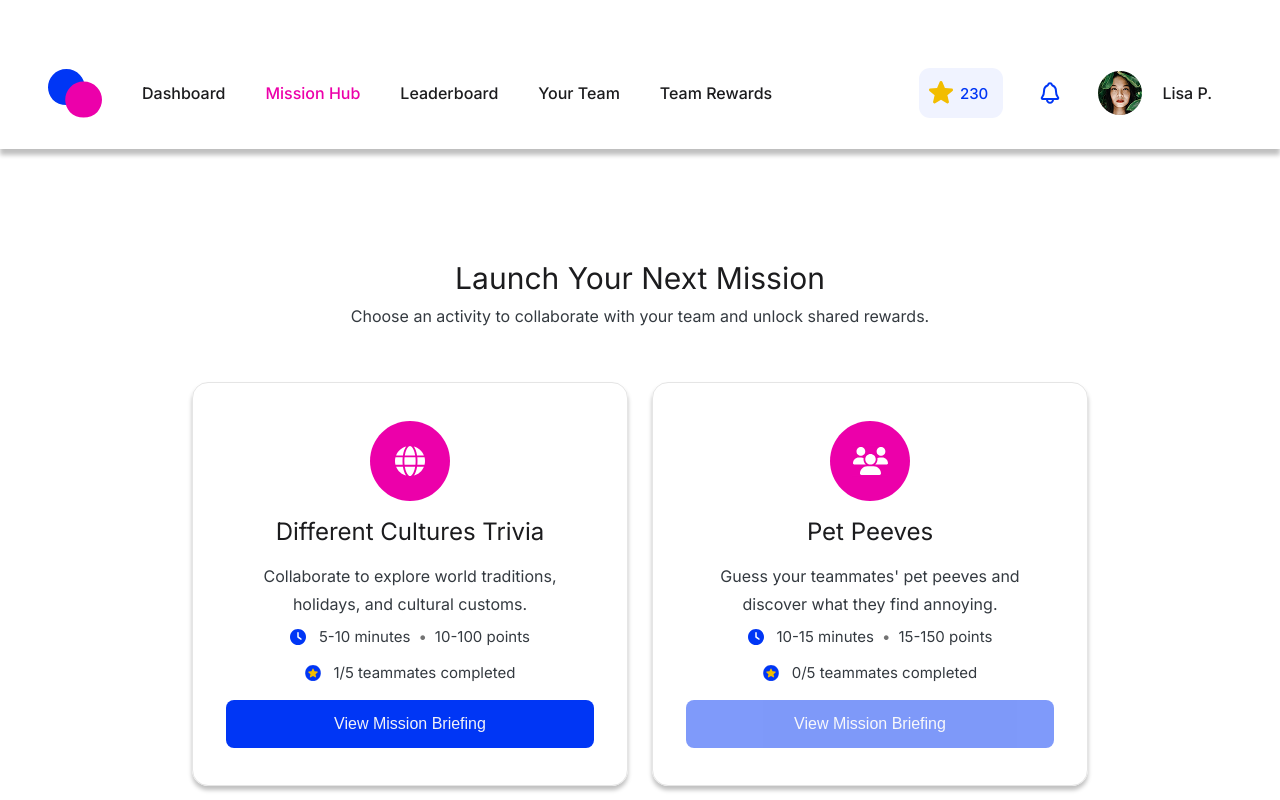
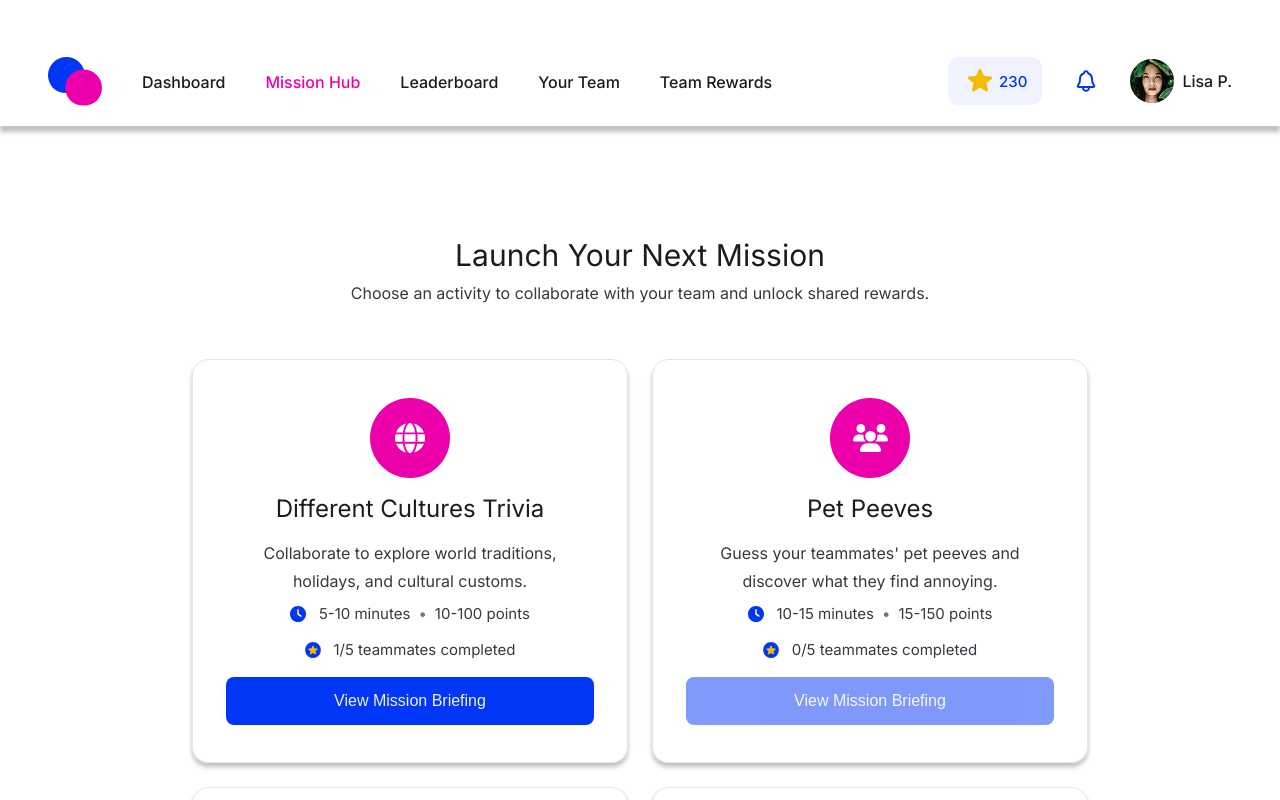
Before and after one commit to cherryontech/MissionCollective, a React (Vite) app: page / in a window 1280 px wide. Both pictures are taken after a click on the button "Log In". Shown: the top 800 px of the page. Built offline with nearby package versions, Linux system fonts and the light colour scheme.

Commit message:
Resolve PR Comments

```diff
--- a/src/styles/NavUserSection.css
+++ b/src/styles/NavUserSection.css
@@ -1,13 +1,13 @@
 .NavUserContainer {
     display: flex;
     justify-content: space-between;
-    /* gap: 1.25rem; */
+    gap: 1.25rem;
+    margin: 0;
 }
 
 .NavUserPointsContainer {
     font-weight: bold;
-    margin: 0.69rem;
-    padding: 0.63rem 0.94rem 0.63rem 0.63rem;
+    padding: 0 0.94rem 0 0.63rem;
     display: flex;
     justify-content: center;
     align-items: center;
@@ -20,6 +20,8 @@
     width: 1.5rem;
     height: 1.5rem;
     aspect-ratio: 1/1;
+    margin: 0.62rem 0 0.62rem 0.62rem;
+
 }
 
 .NavUserPointsContainer span {
@@ -32,23 +34,20 @@
 
 .NavUserBellIcon {
     display: flex;
-    padding: 0.75rem;
     border-radius: 6.25rem;
     background: #FFF;
-    cursor: pointer;
+    /* cursor: pointer; */
 
 }
 
 .NavUserProfileContainer {
     display: flex;
-    padding-right: 1.25rem;
     align-items: center;
     gap: 0.5rem;
 }
 
 .NavUserProfileContainer img {
     display: flex;
-    padding: 0.75rem;
     justify-content: center;
     align-items: center;
     aspect-ratio: 1/1;
```
